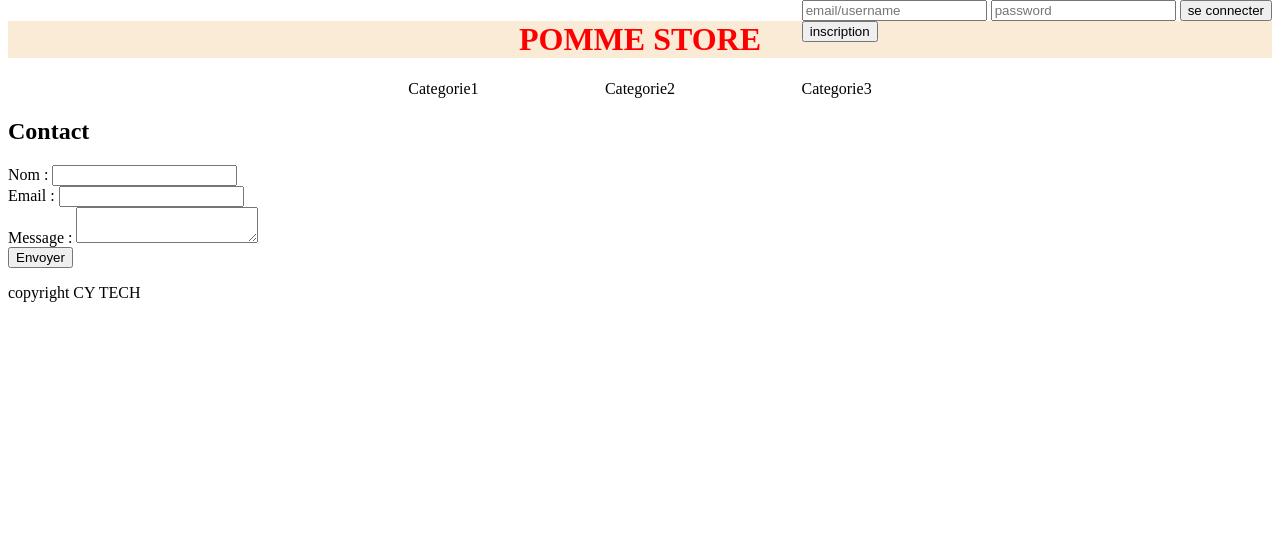
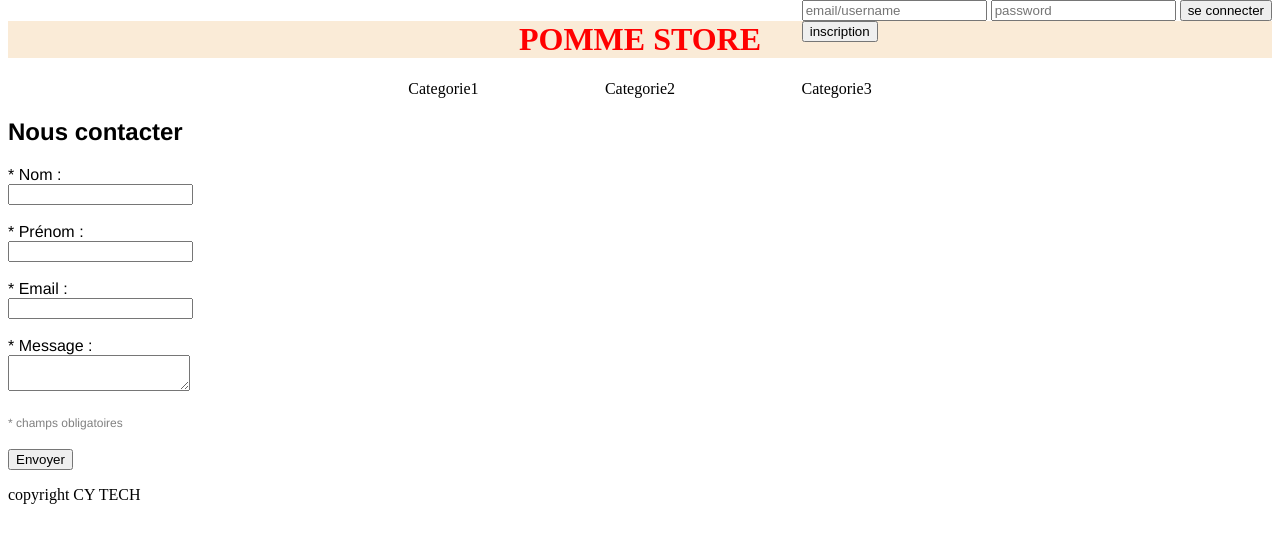
Before and after one commit to Tytyaz2/web-ING1, a PHP site: page / in a window 1280 px wide. Shown: the top 543 px of the page. Run offline with PHP 8.4, Linux system fonts and the light colour scheme.

```diff
--- a/CSS/validation_contact.css
+++ b/CSS/validation_contact.css
@@ -1,3 +1,52 @@
 .invalid {
     border: 1px solid red;
 }
+
+#CONTACT {
+    text-align: left;
+    font-family : Helvetica, sans-serif;
+    color: black;
+    background-color: transparent;
+    weight: 100%;
+    font-size : 24px;
+}
+
+#NOM {text-align: left ;
+    font-family : Helvetica;
+    color: black;
+    background-color: transparent;
+    font-size : 16px;
+    weight: 100%;
+}
+
+#PRENOM {text-align: left;
+    font-family : Helvetica;
+    color: black;
+    background-color: transparent;
+    font-size : 16px;
+    weight: 100%;
+}
+
+#EMAIL {text-align: left;
+    font-family : Helvetica;
+    color: black;
+    background-color: transparent;
+    font-size : 16px;
+    weight: 100%;
+}
+
+#MESSAGE {text-align: left;
+    font-family : Helvetica;
+    color: black;
+    background-color: transparent;
+    font-size : 16px;
+    weight: 100%;
+}
+
+#ETOILE {text-align: left;
+    font-family : Helvetica;
+    color: grey;
+    background-color: transparent;
+    font-size : 12px;
+    weight: 100%;
+}
--- a/PHP/contact.inc.php
+++ b/PHP/contact.inc.php
@@ -1,28 +1,50 @@
 <link rel="stylesheet" href="../CSS/validation_contact.css">
 <script src="../JS/validation_contact.js"></script>
-<h2>Contact</h2>
+<h2 id="CONTACT"> Nous contacter</h2>
 <?php
 
 if (isset($_GET['error']) && $_GET['error'] == 'formcontactinvalide'):
-    echo "<p>Le serveur n'a pas pu gerer votre demande.</p>";
+    echo "<p>Le serveur n'a pas pu gérer votre demande.</p>";
 endif;
 ?>
 <!--- formulaire de contact qui est envoyer à verif_contact.php --->
 <form id="contactForm" method="post" action="../web-ing2/PHP/verif_contact.php">
     <div>
-        <label for="nomcontact">Nom :</label>
+        <label id="NOM">* Nom :</label>
+    </div>
+    <div>
         <input type="text" id="nomcontact" name="nom">
         <span id="nomError" class="error-message"></span>
     </div>
+    <br>
     <div>
-        <label for="emailcontact">Email :</label>
+        <label id="PRENOM">* Prénom :</label>
+    </div>
+    <div>
+        <input type="text" id="prenomcontact" name="prenom">
+        <span id="prenomError" class="error-message"></span>
+    </div>
+    <br>
+    <div>
+        <label id="EMAIL">* Email :</label>
+    </div>
+    <div>
         <input type="text" id="emailcontact" name="email">
         <span id="emailError" class="error-message"></span>
     </div>
+    <br>
     <div>
-        <label for="messagecontact">Message :</label>
+        <label id="MESSAGE">* Message :</label>
+    </div>
+    <div>
         <textarea id="messagecontact" name="message"></textarea>
         <span id="messageError" class="error-message"></span>
     </div>
+    <br>
+    <div>
+        <label id="ETOILE">* champs obligatoires</label>
+    </div>
+    <br>
     <button type="submit">Envoyer</button>
+    <br>
 </form>
```
